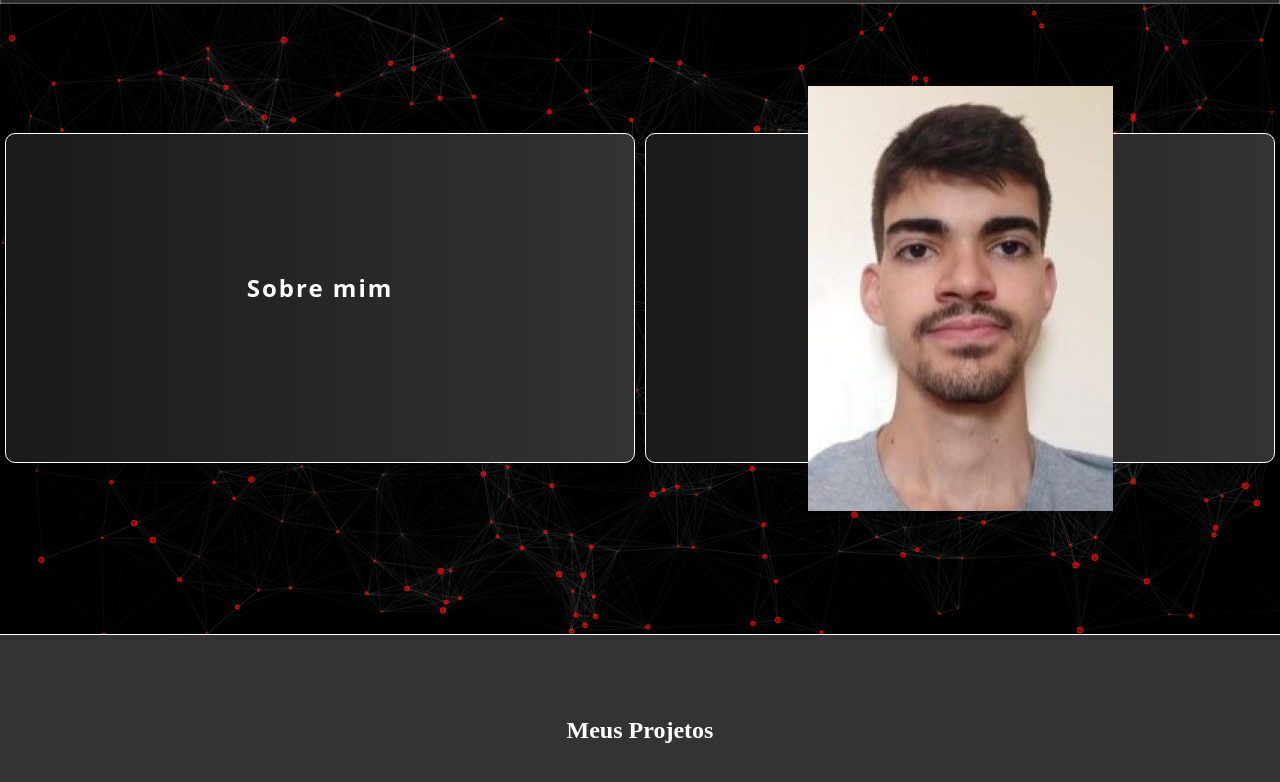
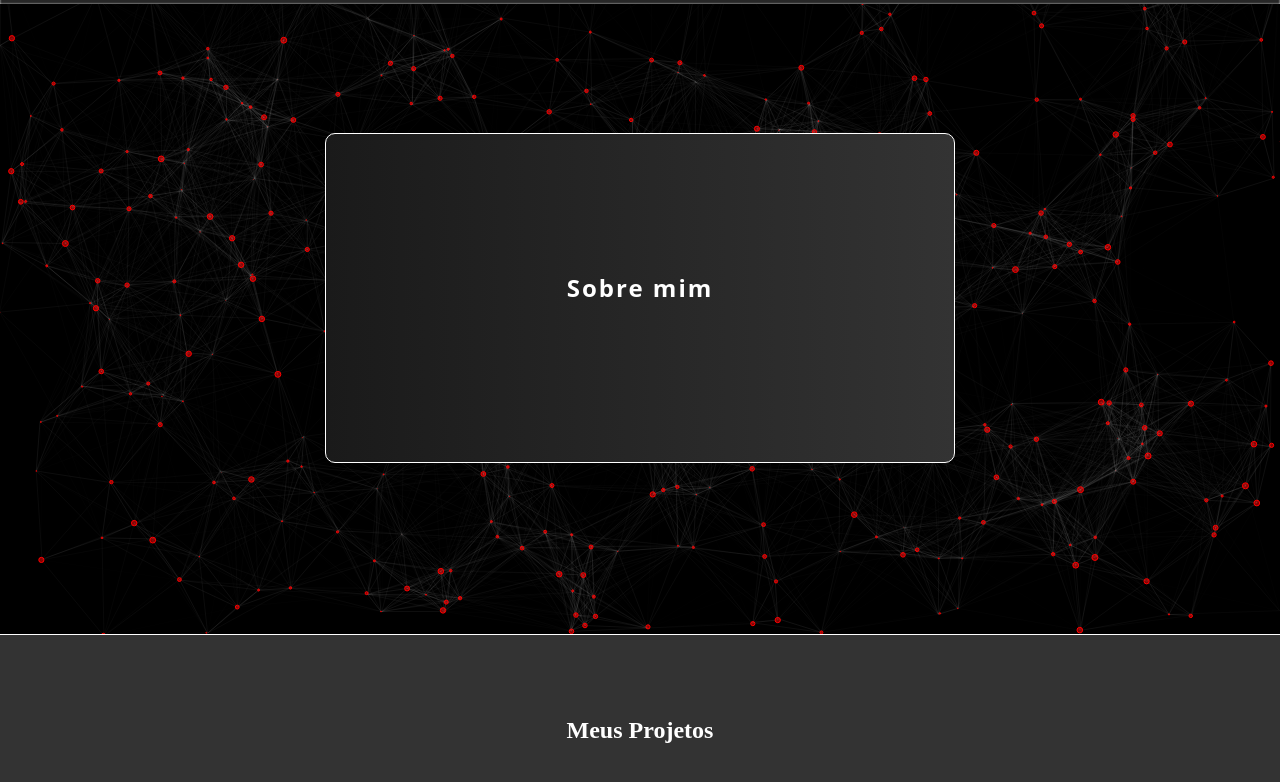
Before and after one commit to PedroBicalhoF/Portifolio, a plain HTML site: page index.html in a window 1280 px wide. Shown: the part 86-868 px from the top of the page. Drawn offline with nearby package versions, Linux system fonts and the light colour scheme; animation ran at ten frames a second.

Commit message:
Update index.html

```diff
--- a/index.html
+++ b/index.html
@@ -25,10 +25,6 @@
         <section id="sec">
             <h1 id="txt">Sobre mim</h1><br>
             <h4><h4>
-        </section>
-
-        <section>
-            <img src="foto.jpg">
         </section>
     </div>
 
```
